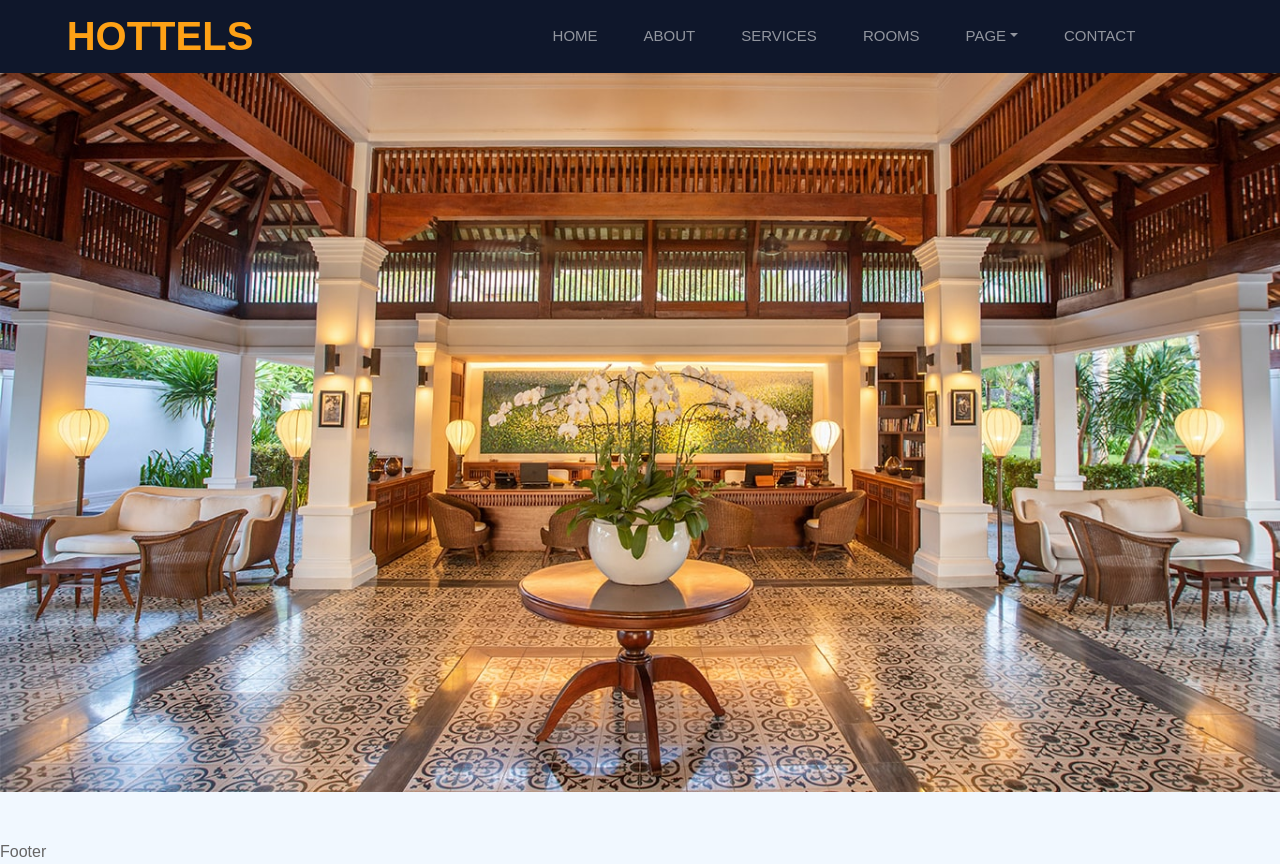
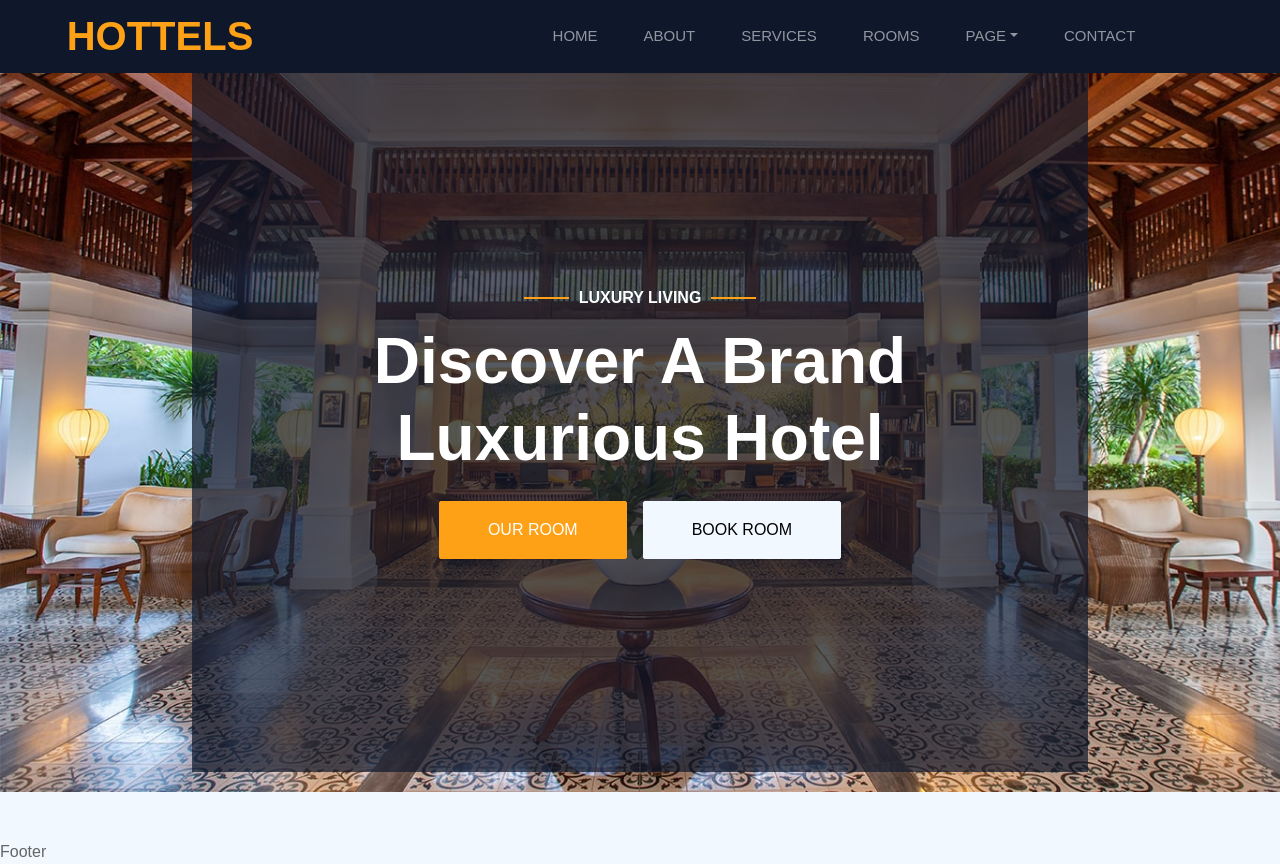
Before and after one commit to khazarglzd/hotel_reservation_app_react, a React (Create React App) app: page / in a window 1280 px wide. Built offline with nearby package versions, Linux system fonts and the light colour scheme.

Commit message:
adding carousel functionality

```diff
--- a/src/components/home/Carousel.js
+++ b/src/components/home/Carousel.js
@@ -23,6 +23,28 @@ export default function Carousel() {
                             {carouselData.map((val, index) => (
                                 <div className="carousel-item" key={index}>
                                     <img className="w-100" src={val.img} alt="Image" />
+                                    <div className="carousel-caption d-flex flex-column align-items-center justify-content-center">
+                                        <div className="p-3" style={{ maxWidth: "700px" }}>
+                                            <h6 className="section-title text-white text-uppercase mb-3 animated slideInDown">
+                                                {val.subtitle}
+                                            </h6>
+                                            <h1 className="display-3 text-white mb-4 animated slideInDown">
+                                                {val.title}
+                                            </h1>
+                                            <a
+                                                href=""
+                                                className="btn btn-primary py-md-3 px-md-5 me-3 animated slideInLeft"
+                                            >
+                                                {val.btn1}
+                                            </a>
+                                            <a
+                                                href=""
+                                                className="btn btn-light py-md-3 px-md-5 animated slideInRight"
+                                            >
+                                                {val.btn2}
+                                            </a>
+                                        </div>
+                                    </div>
                                 </div>
                             ))}
                         </Slider>
```
